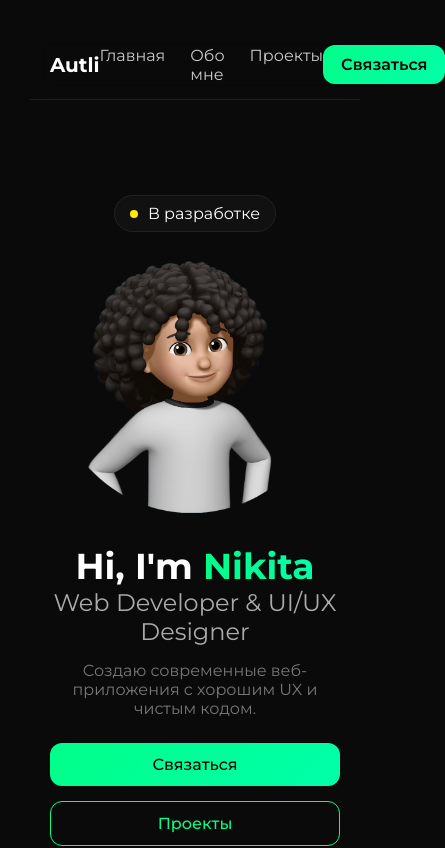
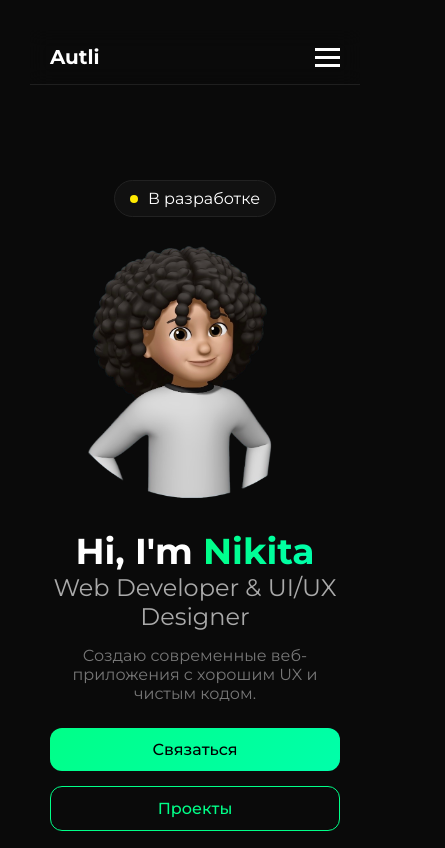
Before and after one commit to autli5/portfolio, a React (Vite) app: page / in a window 390 px wide. Shown: the top 848 px of the page, 445 px wide, since content can reach past the window. Built offline with nearby package versions, Linux system fonts and the light colour scheme.

Commit message:
Add mobile menu

```diff
--- a/src/App.css
+++ b/src/App.css
@@ -11,6 +11,12 @@ body {
   background-color: #0a0a0a;
   color: antiquewhite;
   padding: 30px;
+}
+
+.container {
+    max-width: 1200px;
+    margin: 0 auto;
+    padding: 15px 20px;
 }
 
 html {
--- a/src/App.tsx
+++ b/src/App.tsx
@@ -5,12 +5,15 @@ import Footer from "./components/Footer/Footer"
 
 import Index from "./Index";
 
+import Test from "./components/Projects/Projects"
+
 function App() {
   return (
     <HashRouter>
       <Header />
       <Routes>
         <Route path="/" element={<Index />} />
+        <Route path="/test" element={<Test />} />
       </Routes>
       <Footer />
     </HashRouter>
--- a/src/components/Footer/Footer.css
+++ b/src/components/Footer/Footer.css
@@ -1,5 +1,5 @@
 footer {
-    margin-top: 100px;
+    margin-top: 30px;
 }
 
 /* нижняя часть */
--- a/src/components/Header/Header.css
+++ b/src/components/Header/Header.css
@@ -4,12 +4,6 @@
     z-index: 1000;
     backdrop-filter: blur(10px);
     border-bottom: 1px solid #1f1f1f;
-}
-
-.container {
-    max-width: 1200px;
-    margin: 0 auto;
-    padding: 15px 20px;
 }
 
 .header-inner {
@@ -25,6 +19,10 @@
 }
 
 /* Навигация */
+
+.nav {
+    box-sizing: border-box;
+}
 
 .nav ul {
     display: flex;
@@ -73,3 +71,75 @@
     box-shadow: 0 0 20px rgba(0,255,136,0.4);
     cursor: pointer;
 }
+
+/* BURGER */
+.burger {
+    display: none;
+    flex-direction: column;
+    gap: 5px;
+    cursor: pointer;
+}
+
+.burger span {
+    width: 25px;
+    height: 3px;
+    background: white;
+    transition: 0.3s;
+}
+
+/* Анимация */
+.burger.active span:nth-child(1) {
+    transform: rotate(45deg) translate(5px, 5px);
+}
+
+.burger.active span:nth-child(2) {
+    opacity: 0;
+}
+
+.burger.active span:nth-child(3) {
+    transform: rotate(-45deg) translate(6px, -6px);
+}
+
+
+@media (max-width: 768px) {
+
+    .burger {
+        display: flex;
+    }
+
+    .nav {
+        position: absolute;
+        top: 70px;
+        left: 0;
+        right: 0; /* ВАЖНО */
+        width: auto; /* вместо 100% */
+        background: #111;
+
+        transform: translateY(-200%);
+        transition: 0.3s;
+    }
+    .nav.open {
+        transform: translateY(0);
+    }
+
+    .nav ul {
+        flex-direction: column;
+        align-items: center;
+        padding: 20px 0;
+        gap: 20px;
+    }
+
+    .mobile-contact {
+        display: flex;
+        justify-content: center;
+        padding-bottom: 20px;
+    }
+
+    .mobile-contact .contactMe {
+        color: black;
+    }
+
+    .right {
+        display: none;
+    }
+}
--- a/src/components/Header/Header.tsx
+++ b/src/components/Header/Header.tsx
@@ -1,6 +1,9 @@
+import { useState } from "react";
 import "./Header.css";
+import { Link } from "react-router-dom";
 
 export default function Header() {
+    const [menuOpen, setMenuOpen] = useState(false);
 
     const scrollTo = (id: string) => {
         const el = document.getElementById(id);
@@ -9,6 +12,7 @@ export default function Header() {
                 behavior: "smooth",
                 block: "start"
             });
+            setMenuOpen(false); // закрываем меню после клика
         }
     };
 
@@ -17,25 +21,42 @@ export default function Header() {
             <div className="container header-inner">
 
                 <div className="logo">
-                    <h1>Autli</h1>
+                    <Link to="/" style={{ textDecoration: "none" }}>
+                        <h1>Autli</h1>
+                    </Link>
                 </div>
 
-                <nav className="nav">
+                {/* БУРГЕР */}
+                <div
+                    className={`burger ${menuOpen ? "active" : ""}`}
+                    onClick={() => setMenuOpen(!menuOpen)}
+                >
+                    <span></span>
+                    <span></span>
+                    <span></span>
+                </div>
+
+                {/* НАВИГАЦИЯ */}
+                <nav className={`nav ${menuOpen ? "open" : ""}`}>
                     <ul>
                         <li><a onClick={() => scrollTo("home")}>Главная</a></li>
                         <li><a onClick={() => scrollTo("about")}>Обо мне</a></li>
                         <li><a onClick={() => scrollTo("projects")}>Проекты</a></li>
                     </ul>
+
+                    {/* КНОПКА ВНУТРИ МЕНЮ */}
+                    <div className="mobile-contact">
+                        <a onClick={() => scrollTo("contact")} className="contactMe">
+                            Связаться
+                        </a>
+                    </div>
                 </nav>
-
-
                 <div className="right">
                     <a className="contactMe" onClick={() => scrollTo("contact")}>
                         Связаться
                     </a>
                 </div>
 
-
             </div>
         </header>
     );
--- a/src/components/Home/Home.css
+++ b/src/components/Home/Home.css
@@ -51,7 +51,7 @@
 }
 
 .avatar img {
-    width: 600px;
+    max-width: 500px;
     max-width: 100%;
     border-radius: 20px;
 }
--- a/src/components/Home/Home.tsx
+++ b/src/components/Home/Home.tsx
@@ -50,7 +50,7 @@ export default function Home() {
                             </p>
 
                             <div className="buttons">
-                                <a href="#contact" className="btn primary">Связаться</a>
+                                <a onClick={() => scrollTo("contact")} className="btn primary" style={{ cursor: "pointer" }}>Связаться</a>
                                 <a className="btn outline" onClick={() => scrollTo("projects")} style={{ cursor: "pointer" }}>Проекты</a>
                             </div>
 
--- a/src/components/Projects/Projects.tsx
+++ b/src/components/Projects/Projects.tsx
@@ -52,7 +52,7 @@ export default function Projects() {
                                 </div>
 
                                 <a href={project.link} target="_blank" rel="noreferrer">
-                                    <button className="view">View Project</button>
+                                    <button className="view">Перейти</button>
                                 </a>
                             </div>
                         </div>
```
